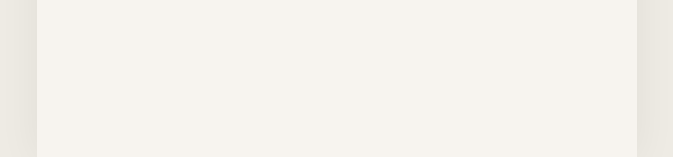
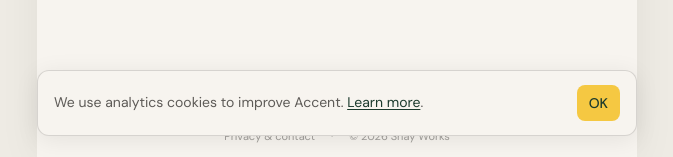
Before and after one commit to yaozhou5/accent-app, a Next.js app: page / in a window 1280 px wide. Shown: the part 640-797 px from the top of the page, without its empty margins (303-976 px from the left). Built offline with nearby package versions, Linux system fonts and the light colour scheme; no server answers.

Commit message:
feat: footer with privacy link and cookie consent banner

```diff
--- a/components/AppShell.tsx
+++ b/components/AppShell.tsx
@@ -1,10 +1,12 @@
 "use client";
 
 import { useState, useEffect } from "react";
+import Link from "next/link";
 import posthog from "posthog-js";
 import { Header } from "./Header";
 import { WriteTab } from "./WriteTab";
 import { ShelfTab } from "./ShelfTab";
+import { CookieBanner } from "./CookieBanner";
 import type { Locale } from "@/lib/i18n";
 import { useTranslations } from "@/lib/i18n";
 
@@ -26,6 +28,7 @@ export function AppShell() {
   };
 
   return (
+    <>
       <div className="max-w-[480px] md:max-w-[600px] mx-auto min-h-screen flex flex-col bg-paper md:shadow-[0_0_40px_rgba(0,0,0,0.06)]">
         <Header
           activeTab={activeTab}
@@ -42,6 +45,20 @@ export function AppShell() {
             <ShelfTab locale={locale} />
           )}
         </main>
+        <footer className="px-4 md:px-6 py-4 border-t border-ink/10 flex items-center justify-center gap-4">
+          <Link
+            href="/privacy-contact"
+            className="text-[11px] font-sans text-ink/40 hover:text-ink/60 transition-colors"
+          >
+            Privacy &amp; contact
+          </Link>
+          <span className="text-[11px] font-sans text-ink/30">·</span>
+          <span className="text-[11px] font-sans text-ink/40">
+            © 2026 Shay Works
+          </span>
+        </footer>
       </div>
+      <CookieBanner />
+    </>
   );
 }
--- /dev/null
+++ b/components/CookieBanner.tsx
@@ -0,0 +1,45 @@
+"use client";
+
+import { useState, useEffect } from "react";
+import Link from "next/link";
+
+const CONSENT_KEY = "accent-cookie-consent";
+
+export function CookieBanner() {
+  const [show, setShow] = useState(false);
+
+  useEffect(() => {
+    const consent = localStorage.getItem(CONSENT_KEY);
+    if (!consent) setShow(true);
+  }, []);
+
+  const handleAccept = () => {
+    localStorage.setItem(CONSENT_KEY, "accepted");
+    setShow(false);
+  };
+
+  if (!show) return null;
+
+  return (
+    <div className="fixed bottom-0 left-0 right-0 z-50 px-4 pb-4 md:pb-6">
+      <div className="max-w-[480px] md:max-w-[600px] mx-auto bg-paper border border-ink/15 rounded-[12px] shadow-[0_4px_24px_rgba(0,0,0,0.08)] px-4 py-3.5 flex items-center gap-3">
+        <p className="flex-1 text-xs md:text-sm font-sans text-ink/70 leading-snug">
+          We use analytics cookies to improve Accent.{" "}
+          <Link
+            href="/privacy-contact"
+            className="text-teal underline underline-offset-2 hover:no-underline"
+          >
+            Learn more
+          </Link>
+          .
+        </p>
+        <button
+          onClick={handleAccept}
+          className="shrink-0 px-3 py-2 rounded-[8px] bg-coral text-[#1B3A2D] text-xs md:text-sm font-sans font-medium hover:bg-coral/90 transition-colors"
+        >
+          OK
+        </button>
+      </div>
+    </div>
+  );
+}
```
Lines whose indentation alone changed are shown as unchanged.
